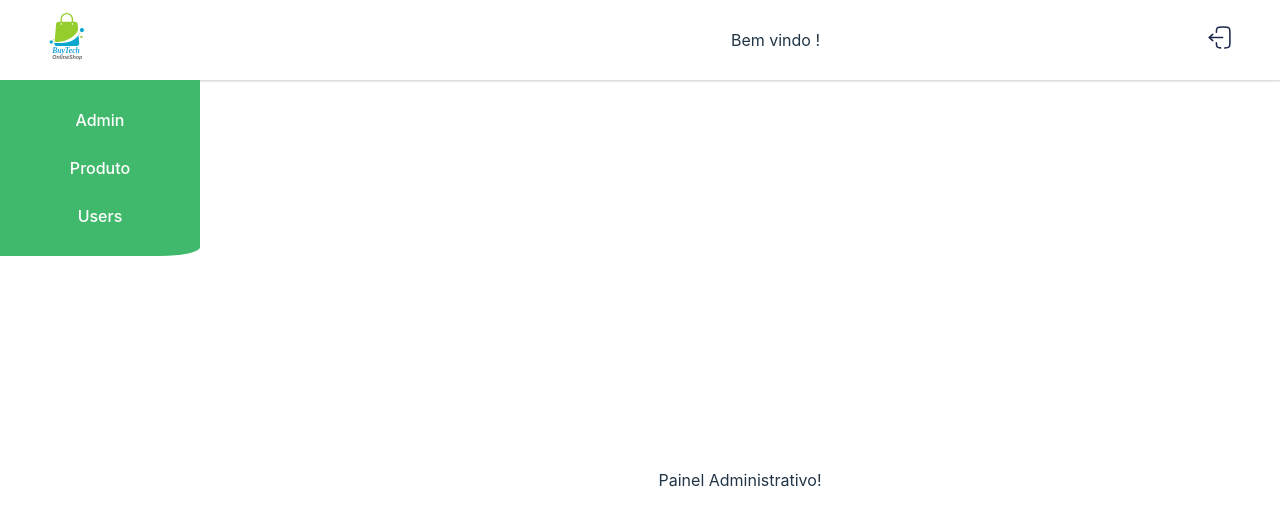
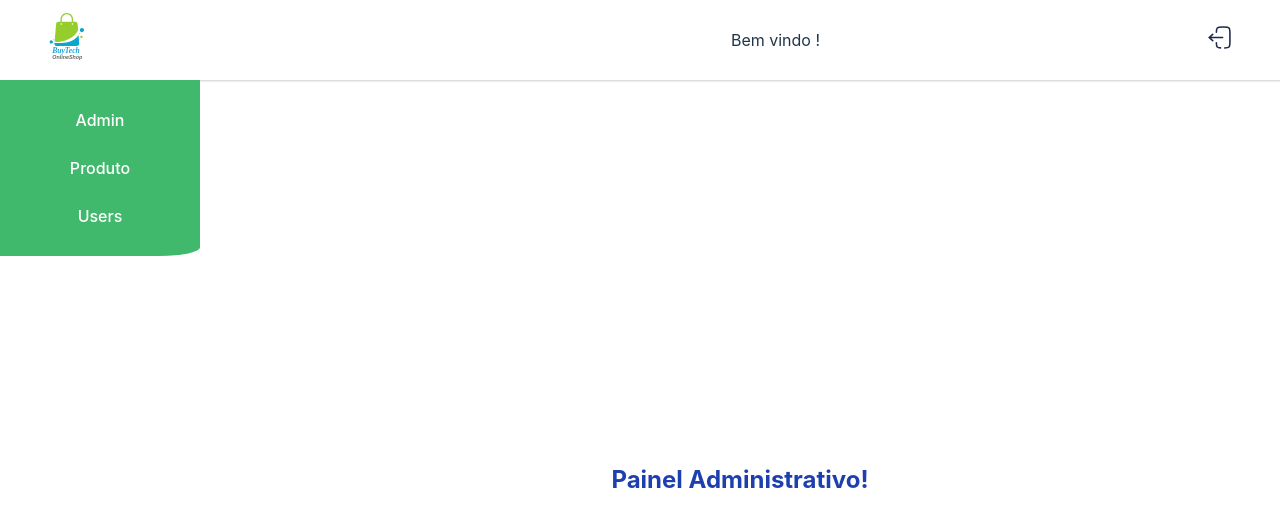
Before and after one commit to gillgonzales/cstsi_dfe2_202602_reactjs, a React (Vite) app in the folder topico05/10-auth-protected-routes/: page /dashboard in a window 1280 px wide. Shown: the top 526 px of the page. Built offline with nearby package versions, Linux system fonts and the light colour scheme; sample sign-in values are in the browser's storage.

Commit message:
refactor: alteração na interface como exemplo

```diff
--- a/topico05/10-auth-protected-routes/src/pages/Admins/Admin.jsx
+++ b/topico05/10-auth-protected-routes/src/pages/Admins/Admin.jsx
@@ -1,7 +1,7 @@
 
 const Admin = () => {
   return (
-    <div>Painel Administrativo!</div>
+    <div><h2>Painel Administrativo!</h2></div>
   )
 }
 
```
